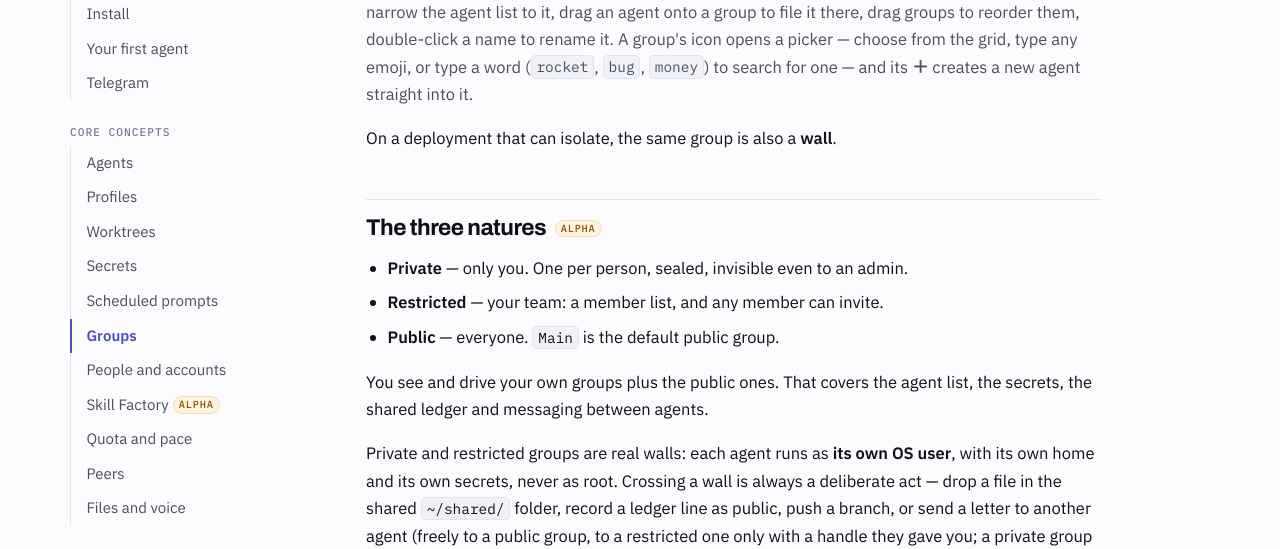
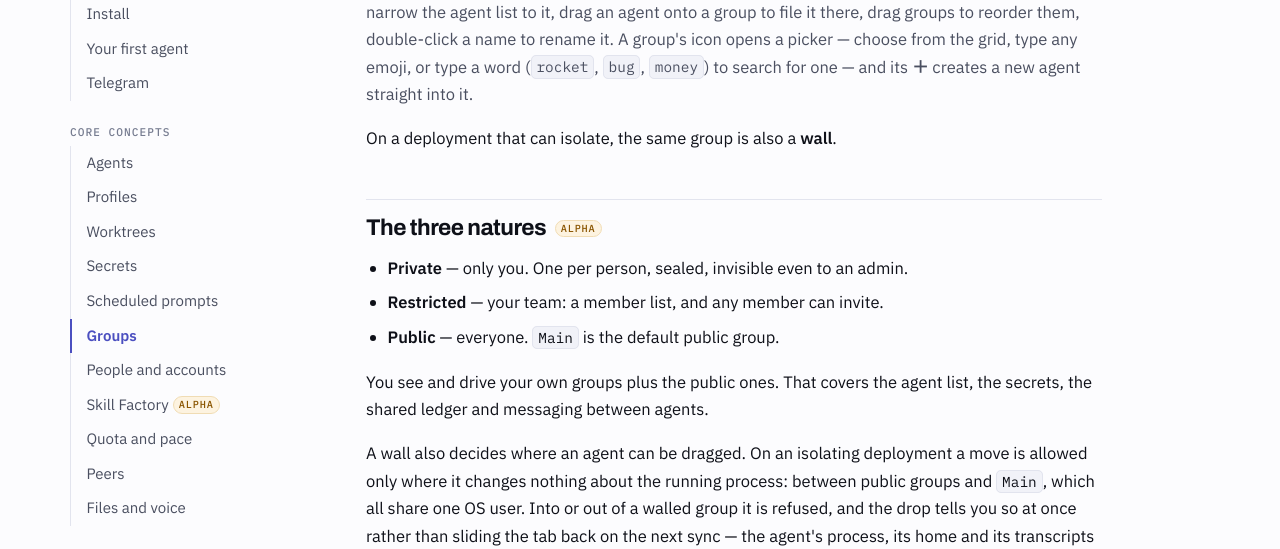
Before and after one commit to shadok-ai/site, a plain HTML site: page docs/groups.html in a window 1280 px wide. Shown: the part 228-777 px from the top of the page. Drawn offline with Linux system fonts and the light colour scheme.

Commit message:
A wall also decides where an agent can be dragged
PR #445 restores moves between public groups and states the rule: a move is
allowed only where it changes nothing about the running process, and a refused
drop says why instead of sliding back on the next sync. The page described
dragging an agent onto a group with no mention that a wall can refuse it.

Co-Authored-By: Claude Opus 5 <noreply@anthropic.com>
Claude-Session: https://claude.ai/code/session_013drUQ8RrZRuBgYytQq1Mv6

```diff
--- a/docs/groups.html
+++ b/docs/groups.html
@@ -137,6 +137,7 @@
 </li>
 </ul>
 <p>You see and drive your own groups plus the public ones. That covers the agent list, the secrets, the shared ledger and messaging between agents.</p>
+<p>A wall also decides where an agent can be dragged. On an isolating deployment a move is allowed only where it changes nothing about the running process: between public groups and <code>Main</code>, which all share one OS user. Into or out of a walled group it is refused, and the drop tells you so at once rather than sliding the tab back on the next sync — the agent's process, its home and its transcripts belong to the user it was born as. On a single-tenant instance groups are cosmetic, so every move is allowed. <span class="badge">alpha</span></p>
 <p>Private and restricted groups are real walls: each agent runs as <strong>its own OS user</strong>, with its own home and its own secrets, never as root. Crossing a wall is always a deliberate act — drop a file in the shared <code>~/shared/</code> folder, record a ledger line as public, push a branch, or send a letter to another agent (freely to a public group, to a restricted one only with a handle they gave you; a private group cannot be written to at all).</p>
 <h2 id="what-it-takes"><a class="anchor" href="#what-it-takes">What it takes <span class="badge">alpha</span></a></h2>
 <p>Real isolation needs two things, checked once at boot:</p>
```
Also changed, not shown: 1 other file.
